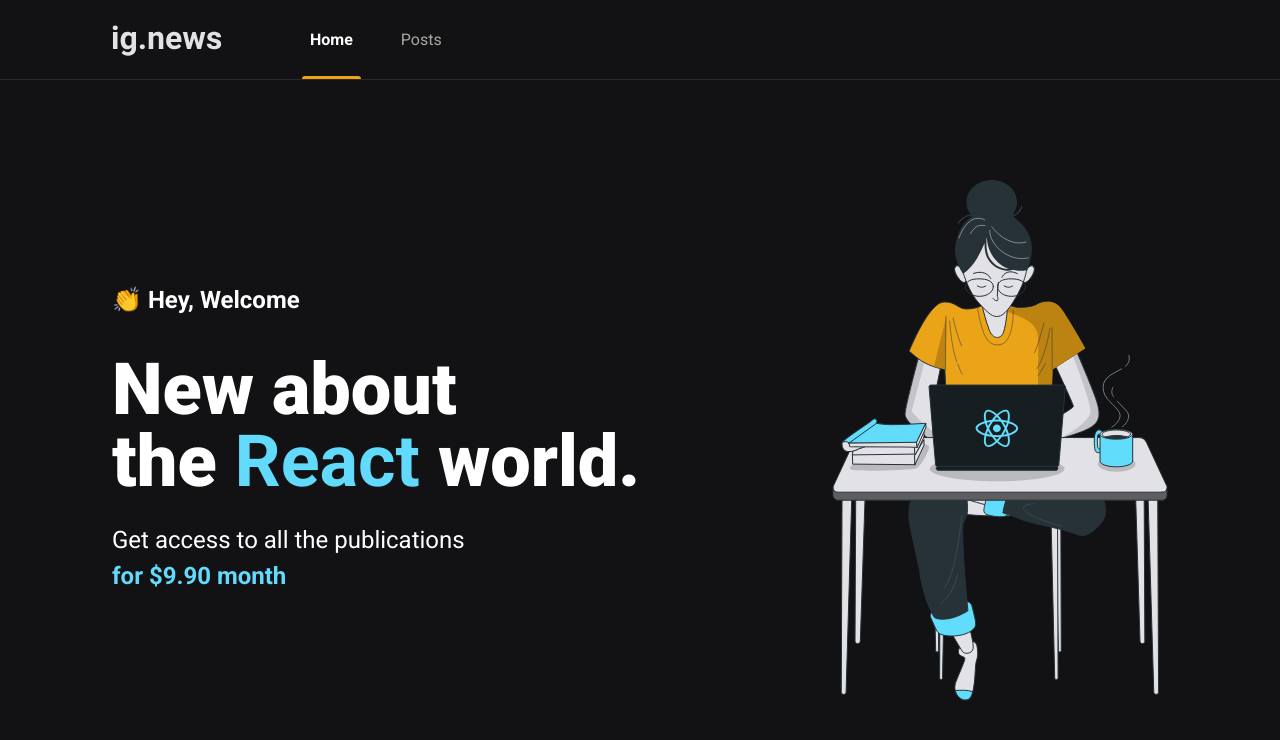
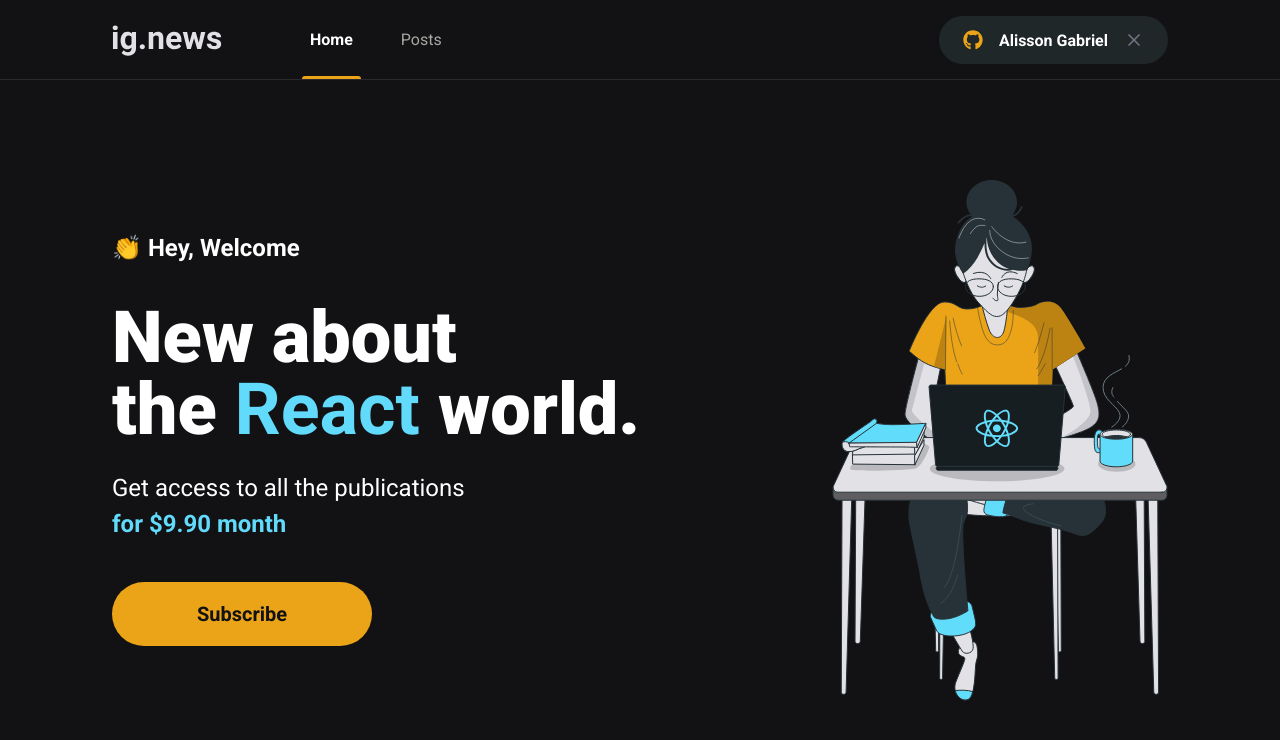
Before and after one commit to dalissongabriel/ignews, a Next.js app: page / in a window 1280 px wide. Shown: the top 740 px of the page. Built offline with nearby package versions, Linux system fonts and the light colour scheme.

Commit message:
🚀 feat: add subscribe button and sing in button

```diff
--- a/package.json
+++ b/package.json
@@ -12,6 +12,7 @@
     "next": "11.0.1",
     "react": "17.0.2",
     "react-dom": "17.0.2",
+    "react-icons": "^4.2.0",
     "sass": "^1.35.1"
   },
   "devDependencies": {
--- a/src/components/Header/index.tsx
+++ b/src/components/Header/index.tsx
@@ -1,14 +1,18 @@
 import styles from './styles.module.scss';
+import { SingInButton } from '../SingInButton'
 
 export function Header() {
   return (
     <header className={styles.headerContainer}>
       <div className={styles.headerContent}>
         <img src="/images/logo.svg" alt="ig.news"/>
+
         <nav>
           <a className={styles.active} href="">Home</a>
           <a href="">Posts</a>
         </nav>
+
+        <SingInButton />
       </div>
     </header>
   )
--- a/src/components/Header/styles.module.scss
+++ b/src/components/Header/styles.module.scss
@@ -49,4 +49,8 @@
       }
     }
   }
+
+  button {
+    margin-left: auto;
+  }
 }
--- /dev/null
+++ b/src/components/SingInButton/index.tsx
@@ -0,0 +1,21 @@
+import React from 'react';
+import { FaGithub } from 'react-icons/fa';
+import { FiX } from 'react-icons/fi';
+
+import styles from './styles.module.scss';
+
+export function SingInButton() {
+  const isUserLoggedIn = true;
+  return isUserLoggedIn ? (
+    <button className={styles.signInButton} type="button">
+      <FaGithub color="#eba417" />
+      Alisson Gabriel
+      <FiX color="#737380" className={styles.closeIcon} />
+    </button>
+  ) : (
+    <button className={styles.signInButton} type="button">
+      <FaGithub color="#eba417" />
+      Sign in with Github
+    </button>
+  )
+}
--- /dev/null
+++ b/src/components/SingInButton/styles.module.scss
@@ -0,0 +1,33 @@
+.signInButton {
+  height: 3rem;
+  border-radius: 3rem;
+  background-color: var(--gray-850);
+  border: 0;
+  padding: 0 1.5rem;
+
+  display: flex;
+  align-items: center;
+  justify-content: center;
+
+  color: var(--white);
+  font-weight: bold;
+
+  transition: all 0.2s;
+
+  svg {
+    width: 20px;
+    height: 20px;
+
+    &:first-child {
+      margin-right: 1rem;
+    }
+  }
+
+  svg.closeIcon {
+    margin-left: 1rem;
+  }
+
+  &:hover {
+    filter: brightness(0.8);
+  }
+}
--- /dev/null
+++ b/src/components/SubscribeButton/index.tsx
@@ -0,0 +1,11 @@
+import styles from './styles.module.scss';
+
+export function SubscribeButton() {
+  return (
+    <button
+      type="button"
+      className={styles.subscribeButton}>
+      Subscribe
+    </button>
+  )
+}
--- /dev/null
+++ b/src/components/SubscribeButton/styles.module.scss
@@ -0,0 +1,20 @@
+.subscribeButton {
+  border: 0;
+  width: 260px;
+  height: 4rem;
+  border-radius: 2rem;
+  background-color: var(--yellow-500);
+  color: var(--gray-900);
+  font-size: 1.25rem;
+  font-weight: bold;
+
+  display: flex;
+  justify-content: center;
+  align-items: center;
+
+  transition: all 0.2s;
+
+  &:hover {
+    filter: brightness(0.9);
+  }
+}
--- a/src/pages/home.module.scss
+++ b/src/pages/home.module.scss
@@ -39,4 +39,8 @@
       font-weight: bold;
     }
   }
+
+  button {
+    margin-top: 2.5rem;
+  }
 }
--- a/src/pages/index.tsx
+++ b/src/pages/index.tsx
@@ -1,4 +1,5 @@
 import Head from 'next/head';
+import { SubscribeButton } from '../components/SubscribeButton';
 import style from './home.module.scss';
 
 export default function Home() {
@@ -16,6 +17,7 @@
               Get access to all the publications <br />
               <span>for $9.90 month</span>
             </p>
+            <SubscribeButton />
         </section>
           <img src="/images/avatar.svg" alt="Girl Coding"/>
       </main>
--- a/src/styles/global.scss
+++ b/src/styles/global.scss
@@ -8,6 +8,7 @@
   --gray-100: #e1e1e6;
   --gray-300: #a8a8a3;
   --gray-800: #29292e;
+  --gray-850: #1f2729;
   --gray-900: #121214;
 
   --cyan-500: #61dafb;
```
Also changed, not shown: 1 other file (tests, documents, lock files or other folders).
